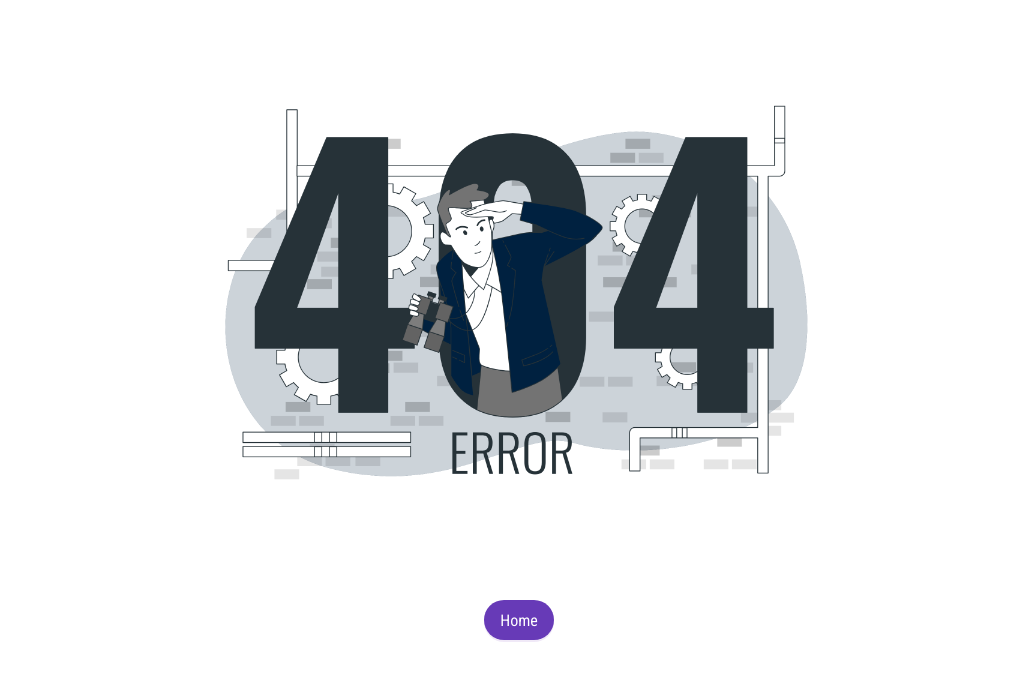
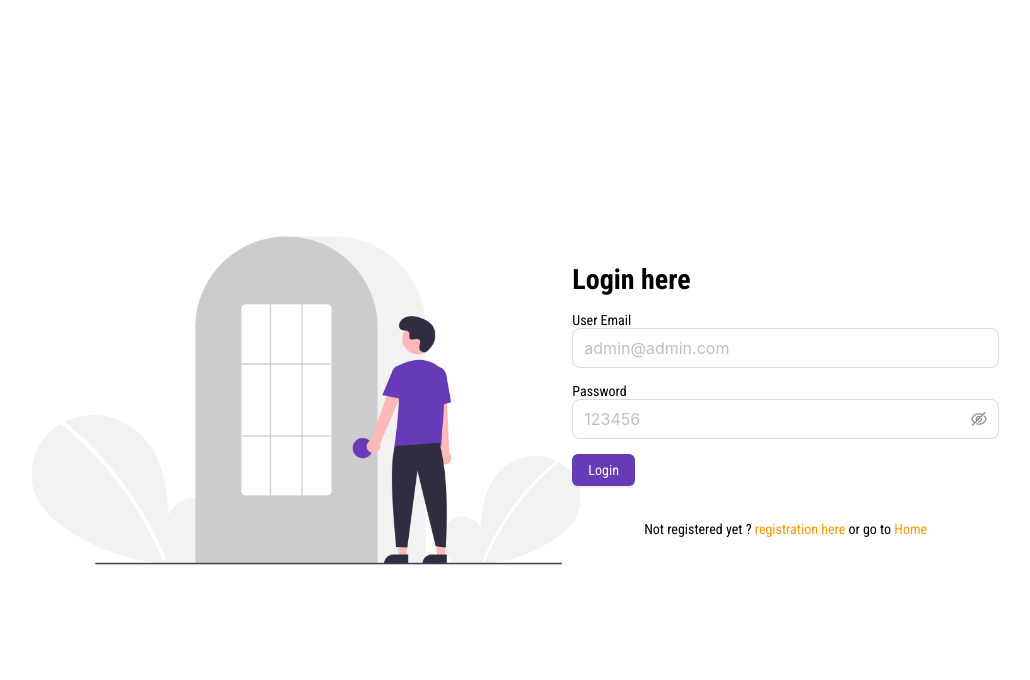
Before and after one commit to Nirob844/quiz_application_frontend, a Next.js app: page /login in a window 1280 px wide. Before the commit this address had no page. Shown: the top 680 px of the page, without its empty margins (121-1151 px from the left). Built offline with nearby package versions, Linux system fonts and the light colour scheme.

Commit message:
design login page

```diff
--- /dev/null
+++ b/src/app/login/page.tsx
@@ -0,0 +1,13 @@
+import LoginPageComponent from "@/components/ui/Login";
+import { Metadata } from "next";
+
+export const metadata: Metadata = {
+  title: "IQuiz | login",
+  description: "Quiz Management Application",
+};
+
+const LoginPage = () => {
+  return <LoginPageComponent />;
+};
+
+export default LoginPage;
--- a/src/components/ui/Login.tsx
+++ b/src/components/ui/Login.tsx
@@ -0,0 +1,89 @@
+"use client";
+
+import Form from "@/components/forms/Form";
+import FormInput from "@/components/forms/FormInput";
+import { Button, Col, Row } from "antd";
+import Image from "next/image";
+import Link from "next/link";
+import { SubmitHandler } from "react-hook-form";
+import loginImage from "../../assets/login.png";
+
+type formValues = {
+  email: string;
+  password: string;
+};
+
+const LoginPageComponent = () => {
+  const onSubmit: SubmitHandler<formValues> = async (data: formValues) => {
+    console.log(data);
+  };
+
+  return (
+    <Row
+      justify={"center"}
+      align={"middle"}
+      style={{
+        minHeight: "100vh",
+      }}
+    >
+      <Col
+        sm={12}
+        md={10}
+        style={{
+          display: "flex",
+          justifyContent: "center",
+          alignItems: "center",
+        }}
+      >
+        <Image src={loginImage} width={700} alt="Login image" />
+      </Col>
+      <Col sm={12} md={8}>
+        <h1
+          style={{
+            marginBottom: "1rem",
+          }}
+        >
+          Login here
+        </h1>
+        <div>
+          <Form
+            submitHandler={onSubmit}
+            // defaultValues={{ email: "admin@admin.com", password: "123456" }}
+          >
+            <div>
+              <FormInput
+                name="email"
+                label="User Email"
+                type="text"
+                size="large"
+                placeholder="admin@admin.com"
+              />
+            </div>
+            <div
+              style={{
+                margin: "15px 0px",
+              }}
+            >
+              <FormInput
+                name="password"
+                label="Password"
+                type="password"
+                size="large"
+                placeholder="123456"
+              />
+            </div>
+            <Button type="primary" htmlType="submit">
+              Login
+            </Button>
+          </Form>
+          <p style={{ marginTop: "35px", textAlign: "center" }}>
+            Not registered yet ? <Link href="/register">registration here</Link>{" "}
+            or go to <Link href="/">Home</Link>
+          </p>
+        </div>
+      </Col>
+    </Row>
+  );
+};
+
+export default LoginPageComponent;
```
